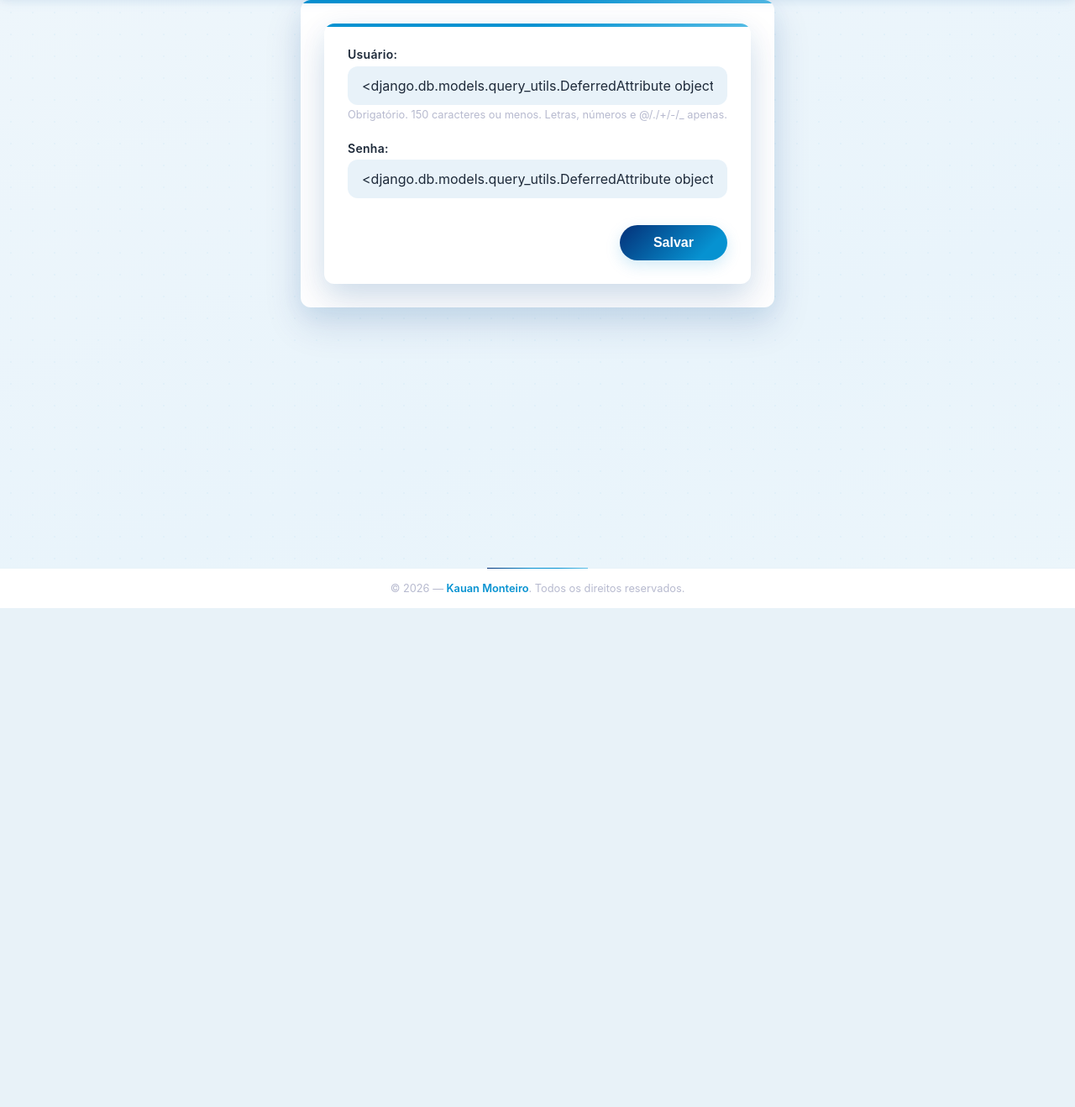
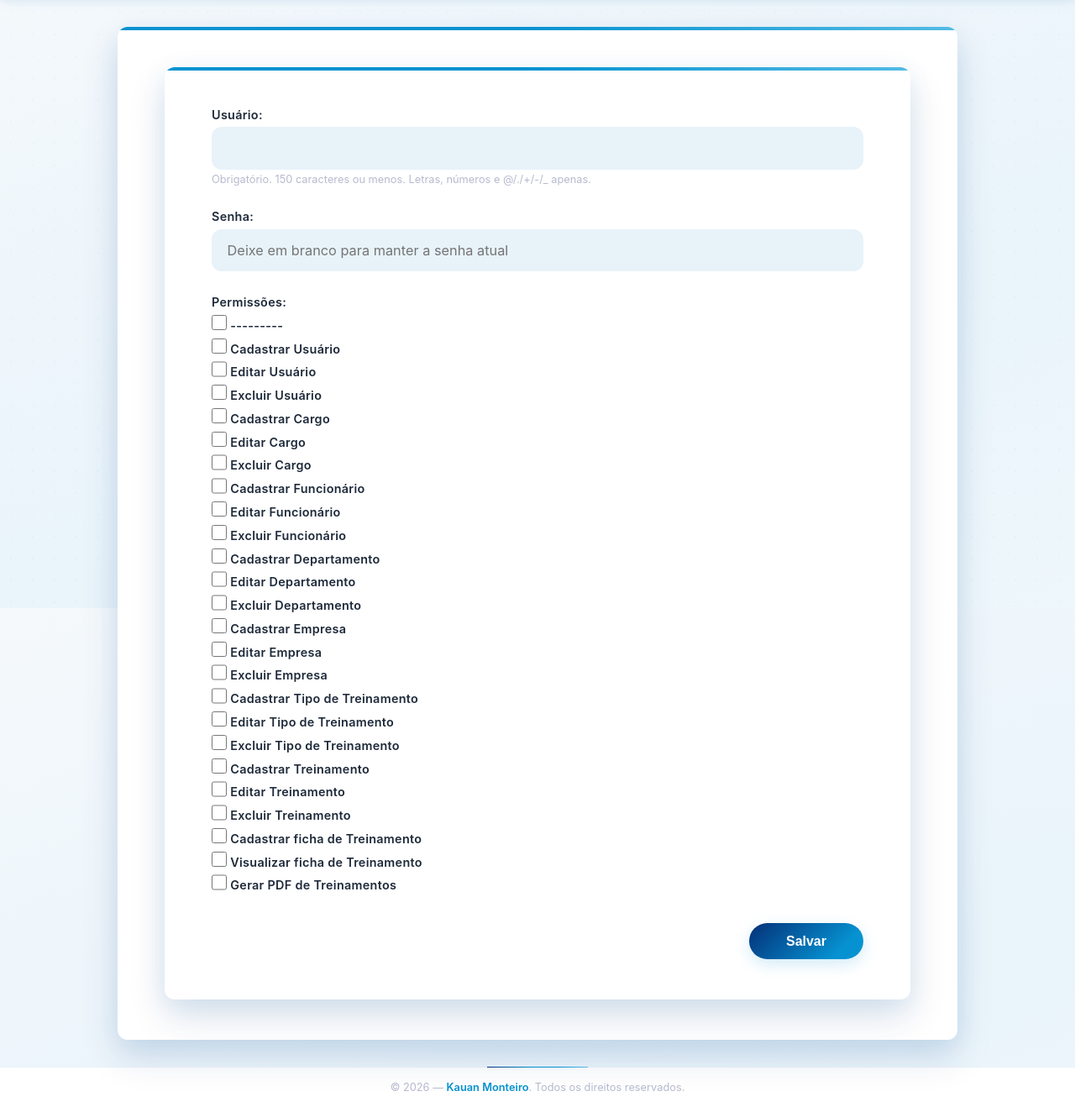
Before and after one commit to KauanMonteiro/controle-de-treinamentos, a Django app: page /user/register/ in a window 1280 px wide. Shown: the part 76-1394 px from the top of the page at 84% size. Before the commit the page ends 800 px from the top, so only its background shows below. Run offline with Django 5.2, Linux system fonts and the light colour scheme; a user stored in the database is signed in; tables that the repository leaves empty hold one stand-in row (values such as "Sample post").

Commit message:
feat: Atualiza formulário de registro de usuário para incluir permissões e tratamento de senha

```diff
--- a/employee/templates/pages/employee_detail.html
+++ b/employee/templates/pages/employee_detail.html
@@ -42,15 +42,15 @@
            target="_blank"
            class="btn-submit"
            style="text-decoration: none; display: inline-flex; align-items: center; gap: 0.5rem;">
-            <i class="fa-solid fa-file-pdf"></i>
+            <i class="fas fa-file-pdf"></i>
             Gerar PDF da Ficha
         </a>
 
         <a href="{% url 'register_create' employee.id %}"
            class="btn-cancel"
            style="text-decoration: none; display: inline-flex; align-items: center; gap: 0.5rem;">
-            <i class="fa-solid fa-plus"></i>
-            Nova Ficha
+            <i class="fas fa-plus"></i>
+            Gerar PDF da Ficha
         </a>
     </div>
 
--- a/static/css/style.css
+++ b/static/css/style.css
@@ -272,9 +272,10 @@
    FORMULÁRIO (para cadastros/edições)
    ============================================ */
 .django-form {
-  max-width: 640px;
+  max-width: 1000px;
+  width: 100%;
   margin: 0 auto;
-  padding: 1.75rem;
+  padding: 3rem 3.5rem;
   background: var(--white);
   border-radius: var(--radius);
   box-shadow: var(--shadow-deep), 0 8px 30px rgba(6, 146, 209, 0.08);
@@ -295,16 +296,28 @@
   background-size: 200% auto;
   animation: gradientFlow 5s ease infinite;
 }
+
+/* Grid opcional para colocar campos lado a lado em telas largas.
+   Envolva 2 (ou mais) .form-group com uma div.form-row no HTML. */
+.django-form .form-row {
+  display: grid;
+  grid-template-columns: repeat(auto-fit, minmax(260px, 1fr));
+  gap: 0 1.75rem;
+}
+.django-form .form-row .form-group {
+  margin-bottom: 1.5rem;
+}
+
 .django-form .form-group {
-  margin-bottom: 1.5rem;
+  margin-bottom: 1.75rem;
   animation: fadeInUp 0.4s ease both;
 }
 .django-form label {
   display: block;
   font-weight: 600;
-  font-size: 0.875rem;
+  font-size: 0.9rem;
   letter-spacing: 0.02em;
-  margin-bottom: 0.35rem;
+  margin-bottom: 0.4rem;
   color: var(--text-dark);
   transition: color var(--transition);
 }
@@ -318,8 +331,8 @@
 .django-form textarea,
 .django-form select {
   width: 100%;
-  padding: 0.75rem 1rem;
-  font-size: 1rem;
+  padding: 0.9rem 1.1rem;
+  font-size: 1.02rem;
   font-family: var(--font);
   background: var(--bg-soft);
   border: 1.5px solid transparent;
@@ -345,7 +358,7 @@
 }
 .django-form textarea {
   resize: vertical;
-  min-height: 100px;
+  min-height: 140px;
 }
 .django-form select:not([multiple]) {
   appearance: none;
@@ -356,7 +369,7 @@
 }
 .django-form select[multiple] {
   height: auto;
-  min-height: 120px;
+  min-height: 140px;
   padding: 0.5rem;
   background-image: none;
 }
@@ -480,7 +493,7 @@
   box-shadow: 0 0 0 4px rgba(244, 63, 94, 0.18);
 }
 .django-form .form-actions {
-  margin-top: 2rem;
+  margin-top: 2.25rem;
   display: flex;
   justify-content: flex-end;
   gap: 0.75rem;
@@ -490,7 +503,7 @@
   background-size: 200% auto;
   color: var(--white);
   border: none;
-  padding: 0.75rem 2.5rem;
+  padding: 0.8rem 2.75rem;
   border-radius: 50px;
   font-weight: 700;
   font-size: 1rem;
@@ -523,7 +536,7 @@
   display: inline-flex;
   align-items: center;
   justify-content: center;
-  padding: 0.75rem 2rem;
+  padding: 0.8rem 2.25rem;
   background: var(--bg-soft);
   color: var(--text-dark);
   border-radius: 50px;
@@ -550,6 +563,7 @@
   flex-direction: column;
   position: relative;
   z-index: 1;
+  padding: 2rem 1.5rem;
 }
 
 /* ============================================
@@ -1122,6 +1136,9 @@
     border-radius: 0;
     box-shadow: none;
   }
+  .django-form .form-row {
+    grid-template-columns: 1fr;
+  }
   .django-form .checkbox-group,
   .django-form .radio-group {
     flex-direction: column;
@@ -1138,6 +1155,9 @@
 }
 
 @media (max-width: 768px) {
+  .django-form {
+    padding: 1.5rem;
+  }
   .company-header {
     flex-direction: column;
     align-items: stretch;
--- a/training/views.py
+++ b/training/views.py
@@ -14,7 +14,6 @@
 from datetime import datetime
 from decorator import check_permissions
 
-
 @login_required
 def home(request):
     companies = Company.objects.filter(delete=False)
@@ -22,7 +21,6 @@
 
 
 @login_required
-
 def trainings_type_view(request):
     trainings = TrainingType.objects.filter(delete=False)
     return render(request, 'pages/trainings_type_view.html', {'trainings': trainings})
--- a/user/forms.py
+++ b/user/forms.py
@@ -1,11 +1,24 @@
+from django import forms
 from django.forms import ModelForm
 from django.contrib.auth.hashers import make_password
 from .models import User
 
+
 class UserRegisterForm(ModelForm):
+    password = forms.CharField(
+        label='Senha',
+        widget=forms.PasswordInput(attrs={
+            'placeholder': 'Deixe em branco para manter a senha atual'
+        }),
+        required=False,
+    )
+
     class Meta:
         model = User
-        fields = ['username', 'password']
+        fields = ['username', 'password', 'permissoes']
+        widgets = {
+            'permissoes': forms.CheckboxSelectMultiple,
+        }
 
     def clean(self):
         cleaned_data = super().clean()
@@ -15,15 +28,24 @@
         if not username:
             self.add_error('username', 'Username is required.')
 
-        if not password:
+        # Senha só é obrigatória no cadastro (quando ainda não existe instance.pk)
+        if not self.instance.pk and not password:
             self.add_error('password', 'Password is required.')
+
         return cleaned_data
+
     def save(self, commit=True):
         user = super().save(commit=False)
         user.username = self.cleaned_data['username']
-        user.password = make_password(self.cleaned_data['password'])
+
+        password = self.cleaned_data.get('password')
+        if password:
+            # Só re-hasheia se o usuário digitou uma senha nova
+            user.password = make_password(password)
+        # Se estiver em branco (edição), mantém o hash atual sem alterar
 
         if commit:
             user.save()
+            self.save_m2m()  # necessário por causa do MultiSelectField 'permissoes'
 
         return user
--- a/user/views.py
+++ b/user/views.py
@@ -6,6 +6,7 @@
 from decorator import check_permissions
 from django.shortcuts import get_object_or_404
 
+@check_permissions('cadastrar_usuario')
 def user_page(request):
     user = User.objects.all()
     return render(request,'pages/user_page.html',{'user':user})
@@ -36,10 +37,9 @@
     messages.success(request, 'Logout realizado com sucesso.')
     return redirect(reverse('home'))
 
-
 @check_permissions('cadastrar_usuario')
 def register_view(request):
-    form = UserRegisterForm(request.POST or None,instance=User,)
+    form = UserRegisterForm(request.POST or None,)
 
     if request.method == 'POST':
         if form.is_valid():
@@ -57,20 +57,30 @@
         'pages/register_form.html',
         {'form': form}
     )
-
-@check_permissions('editar_usuario')
-def edit_view(request):
-    form = UserRegisterForm(request.POST or None)
+@check_permissions('cadastrar_usuario')
+def edit_view(request, user_id):
+    user = get_object_or_404(User, id=user_id)
+    form = UserRegisterForm(request.POST or None, instance=user)
 
     if request.method == 'POST':
         if form.is_valid():
-            form.save()
-            messages.success(request, 'Usuário cadastrado com sucesso!')
+            edited_user = form.save(commit=False)
+
+            new_password = form.cleaned_data.get('password')
+
+            if new_password:
+                edited_user.set_password(new_password)
+            else:
+                edited_user.password = user.password
+
+            edited_user.save()
+            form.save_m2m()
+            messages.success(request, 'Usuário editado com sucesso!')
             return redirect('home')
         else:
             messages.error(
                 request,
-                'Erro ao cadastrar o usuário. Verifique os campos informados.'
+                'Erro ao editar o usuário. Verifique os campos informados.'
             )
 
     return render(
```
